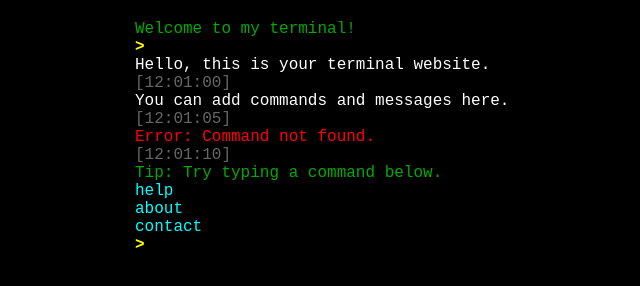
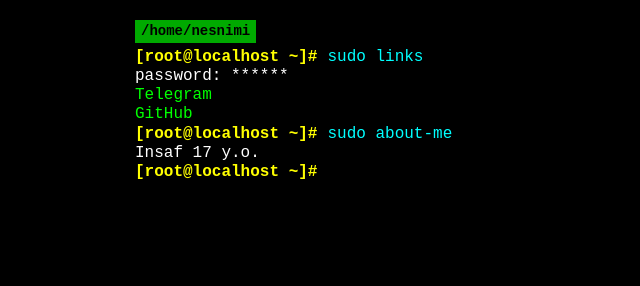
Before and after one commit to nesnimi/nesnimi.github.io, a plain HTML site: page index.html in a window 1280 px wide. Shown: the whole page, without its empty margins (125-765 px from the left). Drawn offline with Linux system fonts and the light colour scheme.

Commit message:
Update index.html

```diff
--- a/index.html
+++ b/index.html
@@ -2,105 +2,97 @@
 <html lang="en">
 <head>
   <meta charset="UTF-8" />
-  <meta name="viewport" content="width=device-width, initial-scale=1.0" />
-  <title>Terminal Website</title>
+  <meta name="viewport" content="width=device-width, initial-scale=1.0"/>
+  <title>Linux Terminal Website</title>
   <style>
     body {
       margin: 0;
       padding: 0;
-      font-family: 'Courier New', monospace; /* Шрифт терминала */
-      background-color: #000; /* Черный фон */
-      color: #0f0; /* Зелёный текст */
-      overflow-x: hidden; /* Убираем горизонтальную прокрутку */
+      font-family: 'Courier New', monospace;
+      background-color: #000;
+      color: #0f0;
     }
 
     .terminal {
-      position: relative;
       width: 100%;
       max-width: 800px;
       margin: 0 auto;
       padding: 20px;
       box-sizing: border-box;
-      animation: fadeIn 1s ease-in-out;
+      line-height: 1.2;
+    }
+
+    .path {
+      background-color: #0a0;
+      color: #000;
+      padding: 3px 6px;
+      font-weight: bold;
+      display: inline-block;
+      font-size: 14px;
+      margin-bottom: 5px;
     }
 
     .prompt {
-      color: #ff0; /* Жёлтый текст для приглашения */
+      color: #ff0;
       font-weight: bold;
-    }
-
-    .system-message {
-      color: #0a0; /* Светло-зелёный для системных сообщений */
-    }
-
-    .error {
-      color: #f00; /* Красный для ошибок */
-    }
-
-    .user-message {
-      color: #fff; /* Белый для обычных сообщений */
+      white-space: nowrap;
     }
 
     .command {
-      color: #0ff; /* Голубой для команд */
-      cursor: pointer;
-      transition: color 0.3s;
+      color: #0ff;
     }
 
-    .command:hover {
-      color: #0ff; /* Подсветка при наведении */
+    .output {
+      color: #fff;
     }
 
-    .timestamp {
-      color: #666; /* Серый для времени */
+    .line {
+      display: flex;
+      align-items: baseline;
+      gap: 10px;
+      margin: 0;
+      padding: 0;
     }
 
-    @keyframes fadeIn {
-      from { opacity: 0; }
-      to { opacity: 1; }
+    a {
+      color: #0f0;
+      text-decoration: none;
     }
 
-    @media (max-width: 768px) {
-      .terminal {
-        padding: 10px;
-      }
+    a:hover {
+      text-decoration: underline;
     }
   </style>
 </head>
 <body>
   <div class="terminal">
-    <!-- Системное сообщение -->
-    <div class="system-message">Welcome to my terminal!</div>
+    <!-- Путь -->
+    <div class="path">/home/nesnimi</div>
 
-    <!-- Приглашение -->
-    <div class="prompt">></div>
+    <!-- Команда sudo links -->
+    <div class="line">
+      <div class="prompt">[root@localhost ~]#</div>
+      <div class="command">sudo links</div>
+    </div>
+    <div class="output">
+      password: ******<br>
+      <a href="https://t.me/nesnimiplayer"  target="_blank">Telegram</a><br>
+      <a href="https://github.com/nesnimi"  target="_blank">GitHub</a>
+    </div>
 
-    <!-- Сообщения -->
-    <div class="user-message">Hello, this is your terminal website.</div>
-    <div class="timestamp">[12:01:00]</div>
-    <div class="user-message">You can add commands and messages here.</div>
-    <div class="timestamp">[12:01:05]</div>
-    <div class="error">Error: Command not found.</div>
-    <div class="timestamp">[12:01:10]</div>
-    <div class="system-message">Tip: Try typing a command below.</div>
+    <!-- Команда sudo about-me -->
+    <div class="line">
+      <div class="prompt">[root@localhost ~]#</div>
+      <div class="command">sudo about-me</div>
+    </div>
+    <div class="output">
+      Insaf 17 y.o.
+    </div>
 
-    <!-- Команды -->
-    <div class="command" onclick="alert('Command executed!')">help</div>
-    <div class="command" onclick="alert('About me page opened.')">about</div>
-    <div class="command" onclick="alert('Contact form opened.')">contact</div>
-
-    <!-- Нижняя строка -->
-    <div class="prompt">></div>
+    <!-- Конец -->
+    <div class="line">
+      <div class="prompt">[root@localhost ~]#</div>
+    </div>
   </div>
-
-  <script>
-    // Анимация появления текста
-    const terminal = document.querySelector('.terminal');
-    terminal.style.opacity = 0;
-
-    setTimeout(() => {
-      terminal.style.opacity = 1;
-    }, 100);
-  </script>
 </body>
 </html>
```
